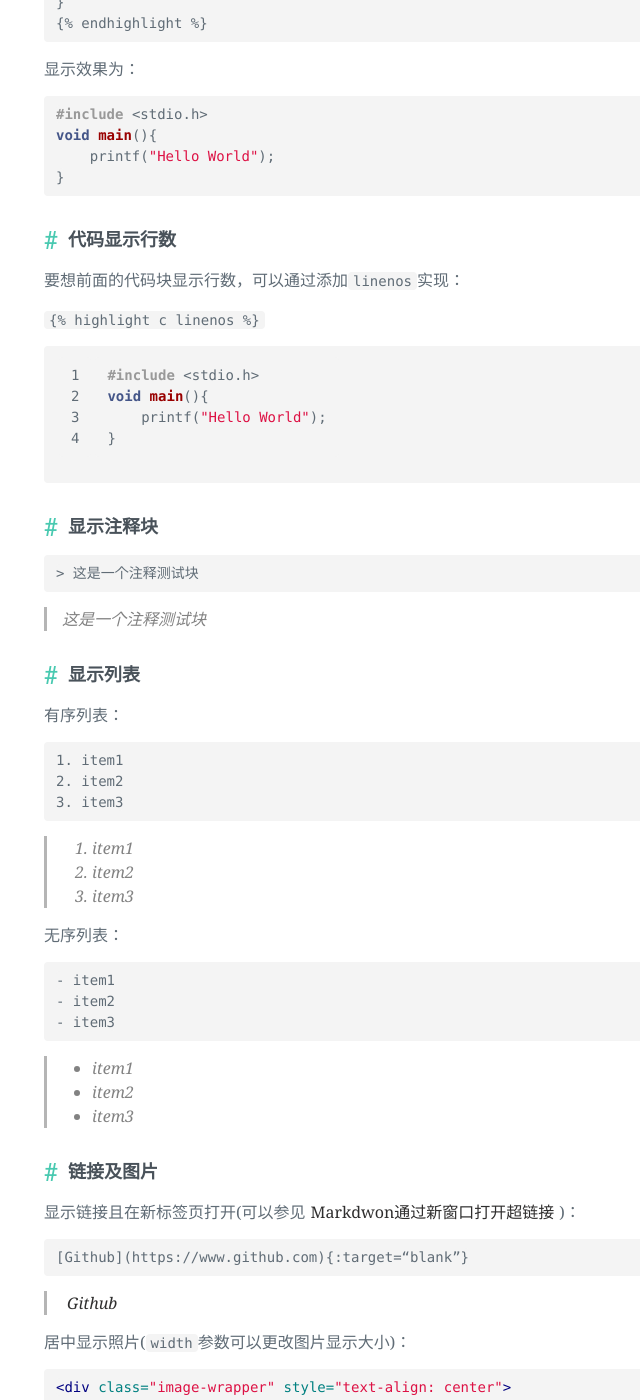
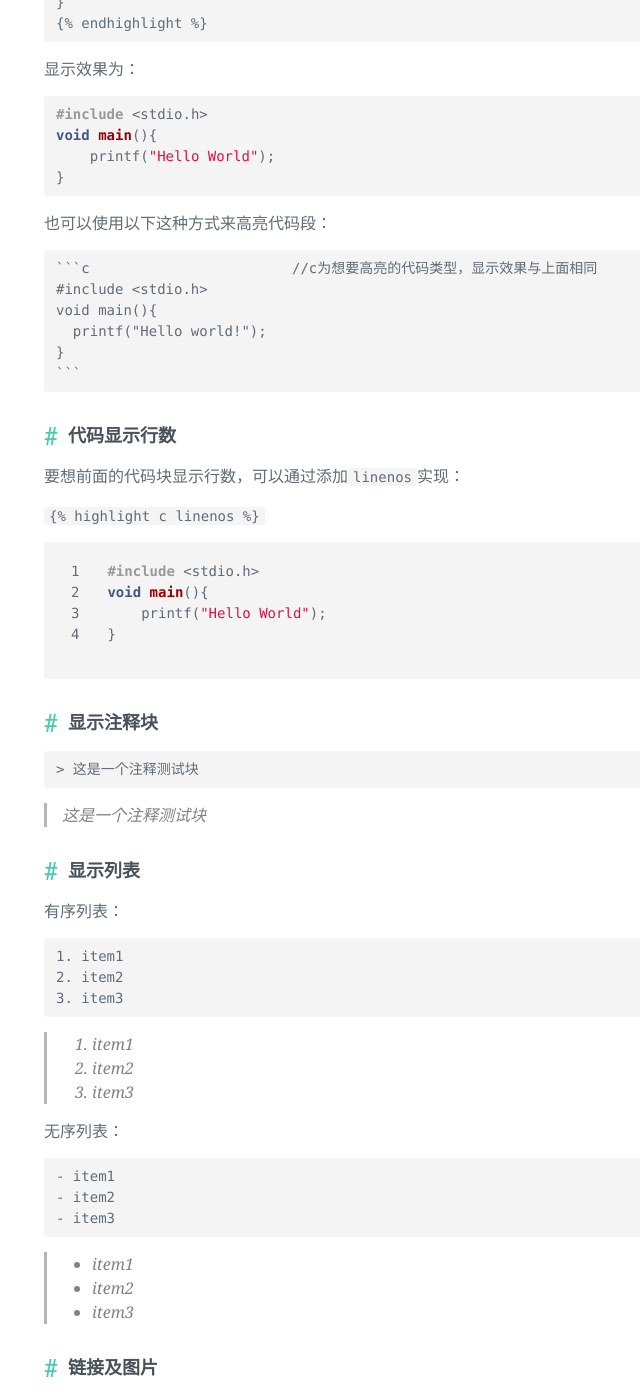
Before and after one commit to elbowzhang/elbow95.github.io, a Jekyll site: the page built from _posts/2016-09-28-jekyll-writing-skills.md, in a window 1280 px wide and 1400 px high, scrolled down 491 px. Shown: the whole window, without its empty margins (216-856 px from the left). Built offline with Jekyll 4.4.1, drawn with Linux system fonts in a browser that asks for light colours; some of the changed text lies outside the part shown.

Commit message:
update 2 posts

````diff
--- a/_posts/2016-09-28-jekyll-writing-skills.md
+++ b/_posts/2016-09-28-jekyll-writing-skills.md
@@ -25,6 +25,17 @@ void main(){
 void main(){
     printf("Hello World");
 }
+{% endhighlight %}
+
+也可以使用以下这种方式来高亮代码段：
+
+{% highlight text %}
+```c                        //c为想要高亮的代码类型，显示效果与上面相同
+#include <stdio.h>
+void main(){
+  printf("Hello world!");
+}
+```
 {% endhighlight %}
 
 ## 代码显示行数
@@ -71,10 +82,10 @@ void main(){
 ## 链接及图片
 显示链接且在新标签页打开(可以参见[Markdwon通过新窗口打开超链接](./some-questions-of-markdown.html){:target="blank"})：
 {% highlight html %}
-[Github](https://www.github.com){:target=“blank”}
+[Github](https://www.github.com){:target="blank"}
 {% endhighlight%}
 
->[Github](https://www.github.com){:target=“blank”}
+>[Github](https://www.github.com){:target="blank"}
 
 居中显示照片(`width`参数可以更改图片显示大小)：
 {% highlight html %}
@@ -86,3 +97,5 @@ void main(){
 <div class="image-wrapper" style="text-align: center">
   <img src="https://avatars1.githubusercontent.com/u/10907203?v=3&s=400" width="300px">
 </div>
+
+**这里推荐一个比较好使的Markdown编辑器[typora](http://www.typora.io/){:target="blank"}，但是不太支持Liquid标记。**
````
Also changed, not shown: _posts/2016-03-22-built-this-site.md (+11 -11 lines).
